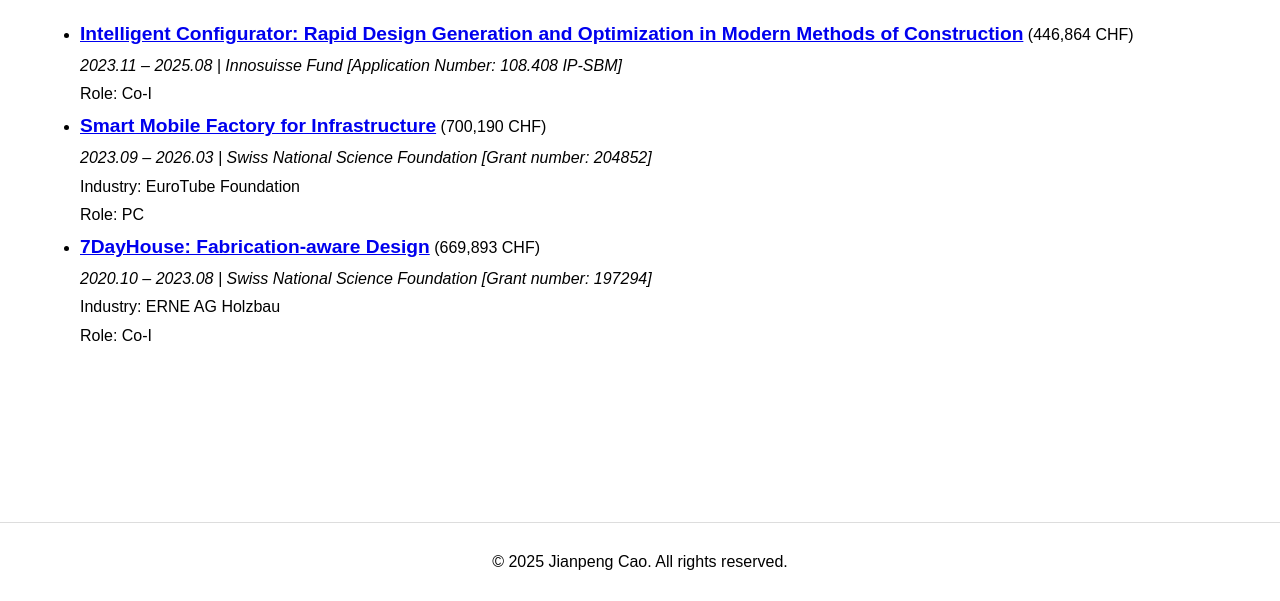
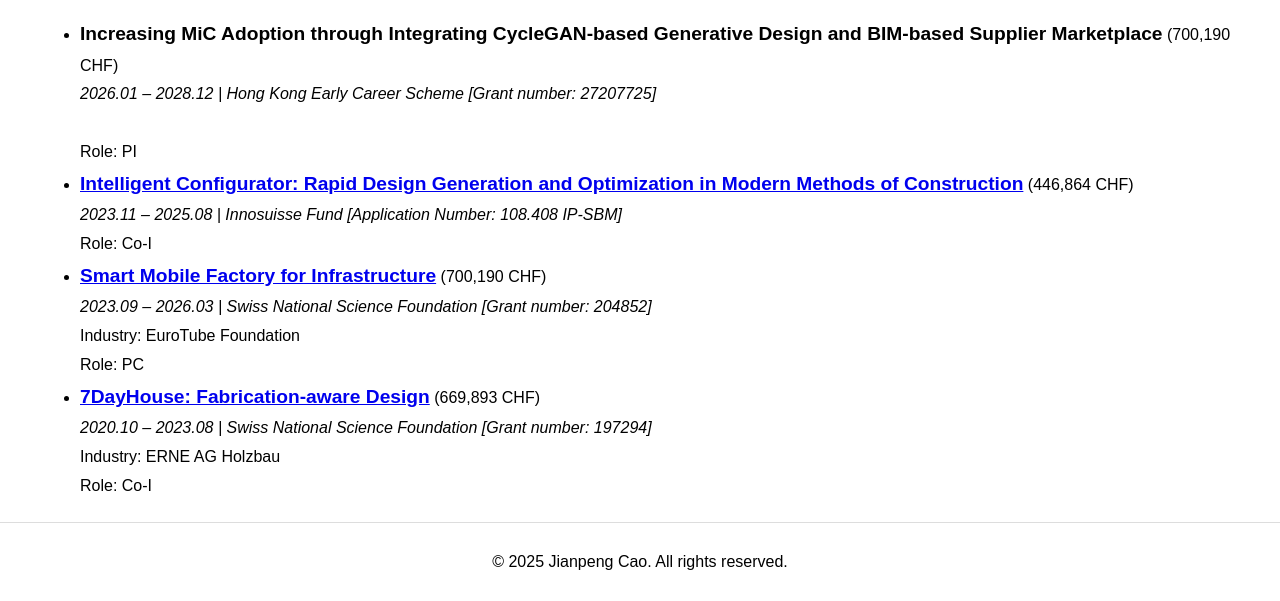
Before and after one commit to kempcao/kempcao.github.io, a plain HTML site: page research.html in a window 1280 px wide. Shown: the part 199-800 px from the top of the page. Drawn offline with Linux system fonts and the light colour scheme.

Commit message:
Update Research

```diff
--- a/research.html
+++ b/research.html
@@ -19,6 +19,11 @@
     <main>
         <h2>Research Projects</h2>
         <ul style="font-size: 1.0em; line-height: 1.8;">
+            <li><strong><a style="font-size: 1.2em;">Increasing MiC Adoption through Integrating CycleGAN-based Generative Design and BIM-based Supplier Marketplace</a></strong> (700,190 CHF)<br>
+                <em>2026.01 – 2028.12 | Hong Kong Early Career Scheme [Grant number: 27207725]</em><br>
+                <br>
+                Role: PI
+            </li>
             <li><strong><a href="https://www.zhaw.ch/en/research/project/74162/" style="font-size: 1.2em;">Intelligent Configurator: Rapid Design Generation and Optimization in Modern Methods of Construction</a></strong> (446,864 CHF)<br>
                 <em>2023.11 – 2025.08 | Innosuisse Fund [Application Number: 108.408 IP-SBM]</em><br>
                 Role: Co-I
```
